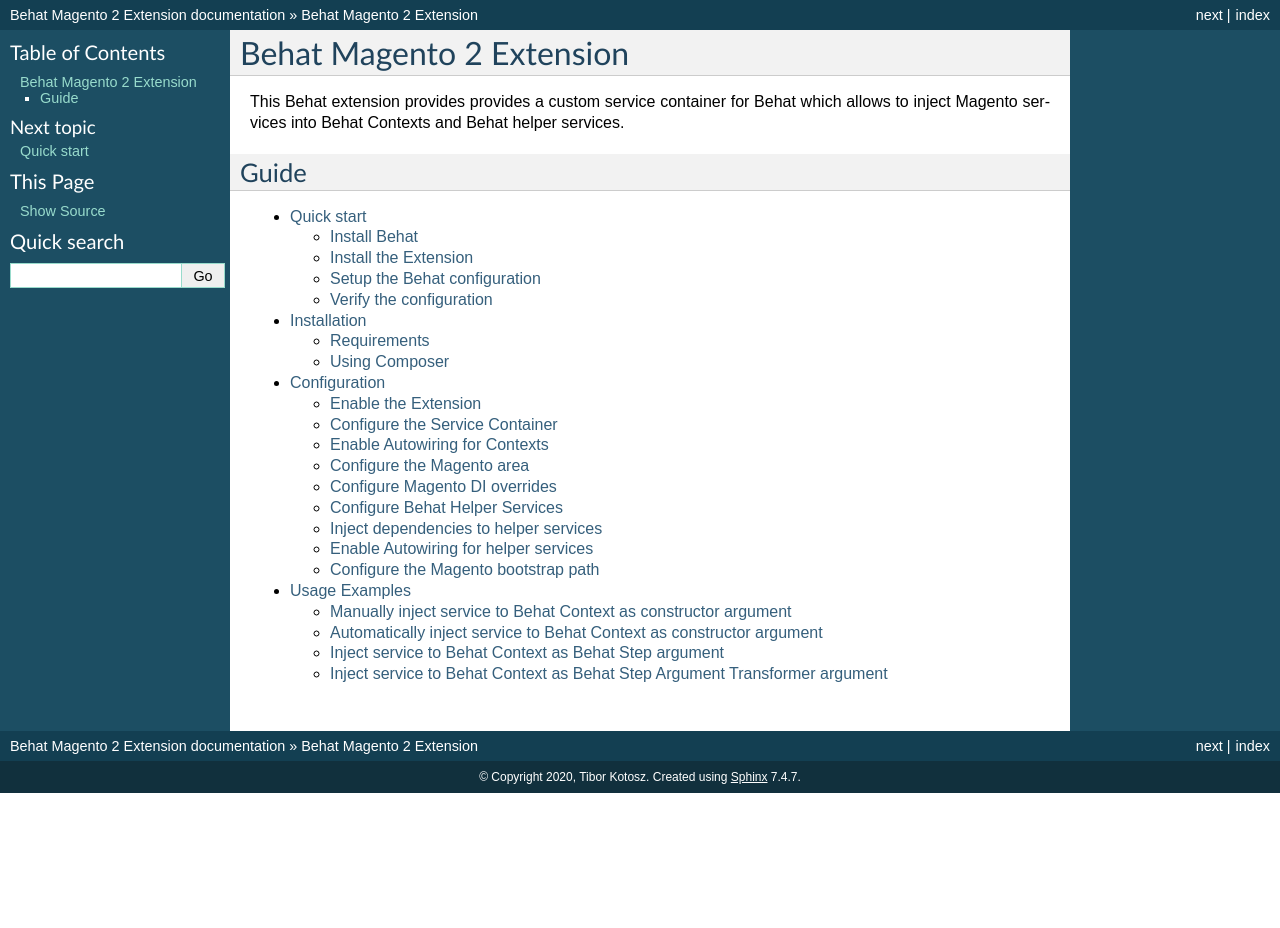
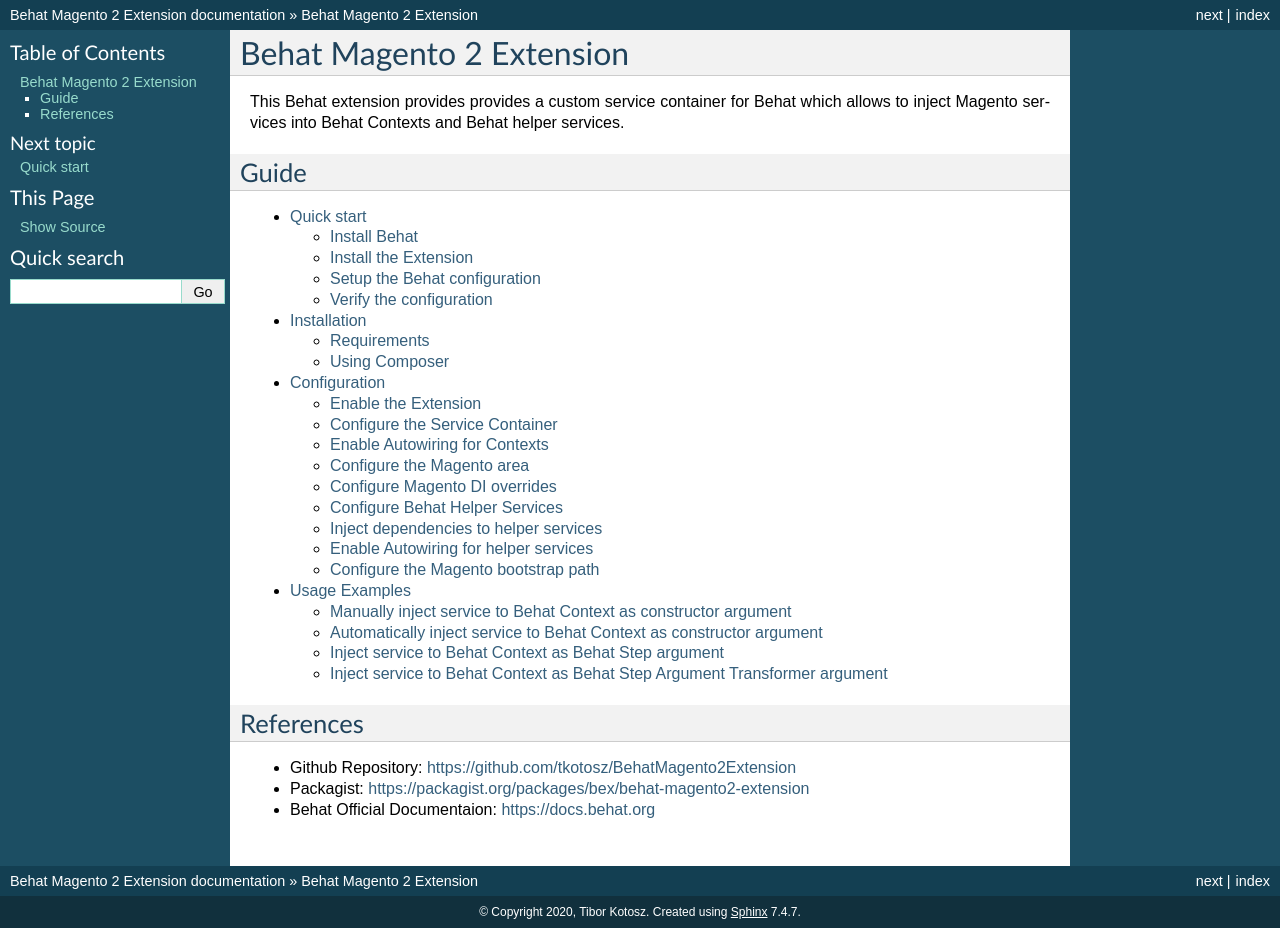
Before and after one commit to tkotosz/BehatMagento2Extension, a Sphinx documentation site: the page built from docs/index.rst, in a window 1280 px wide. Built offline with Sphinx 7.4.7, drawn with Linux system fonts in a browser that asks for light colours; before the commit the page ends 900 px from its top, so only the background shows below that.

Commit message:
update docs

```diff
--- a/docs/index.rst
+++ b/docs/index.rst
@@ -13,3 +13,12 @@
     guide/installation
     guide/configuration
     guide/usage
+
+References
+----------
+
+- Github Repository: https://github.com/tkotosz/BehatMagento2Extension
+
+- Packagist: https://packagist.org/packages/bex/behat-magento2-extension
+
+- Behat Official Documentaion: https://docs.behat.org
```
